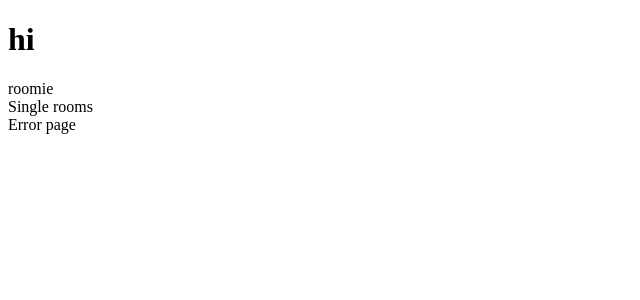
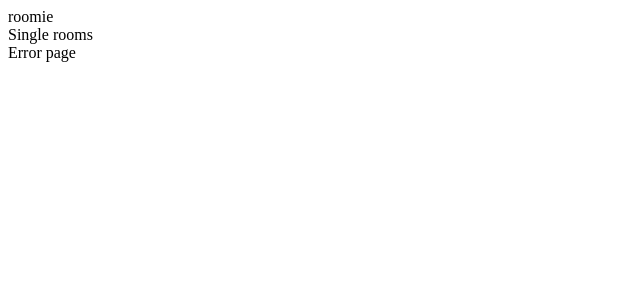
Before and after one commit to Oyeleye/Beach-resort-project, a React (Create React App) app: page /rooms in a window 1280 px wide. Shown: the top 300 px of the page, without its empty margins (0-640 px from the left). Built offline with nearby package versions, Linux system fonts and the light colour scheme.

Commit message:
import hero component from hero.js

```diff
--- a/src/pages/Home.js
+++ b/src/pages/Home.js
@@ -1,9 +1,9 @@
 import React from 'react';
-
+import Hero from '../components/Hero';
 
 
 function Home() {
-  return <h1> hi </h1>;
+  return <Hero hero='defaultHero'/>;
 }
 
 export default Home;
```
